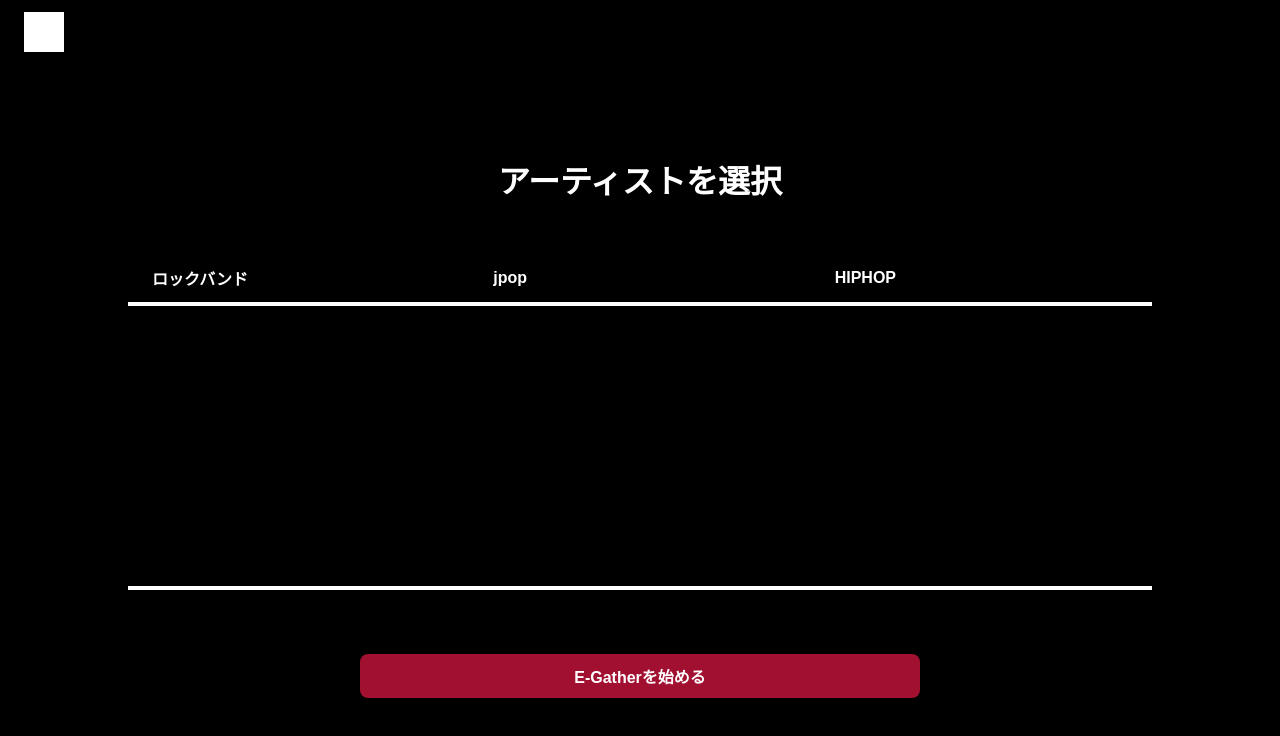
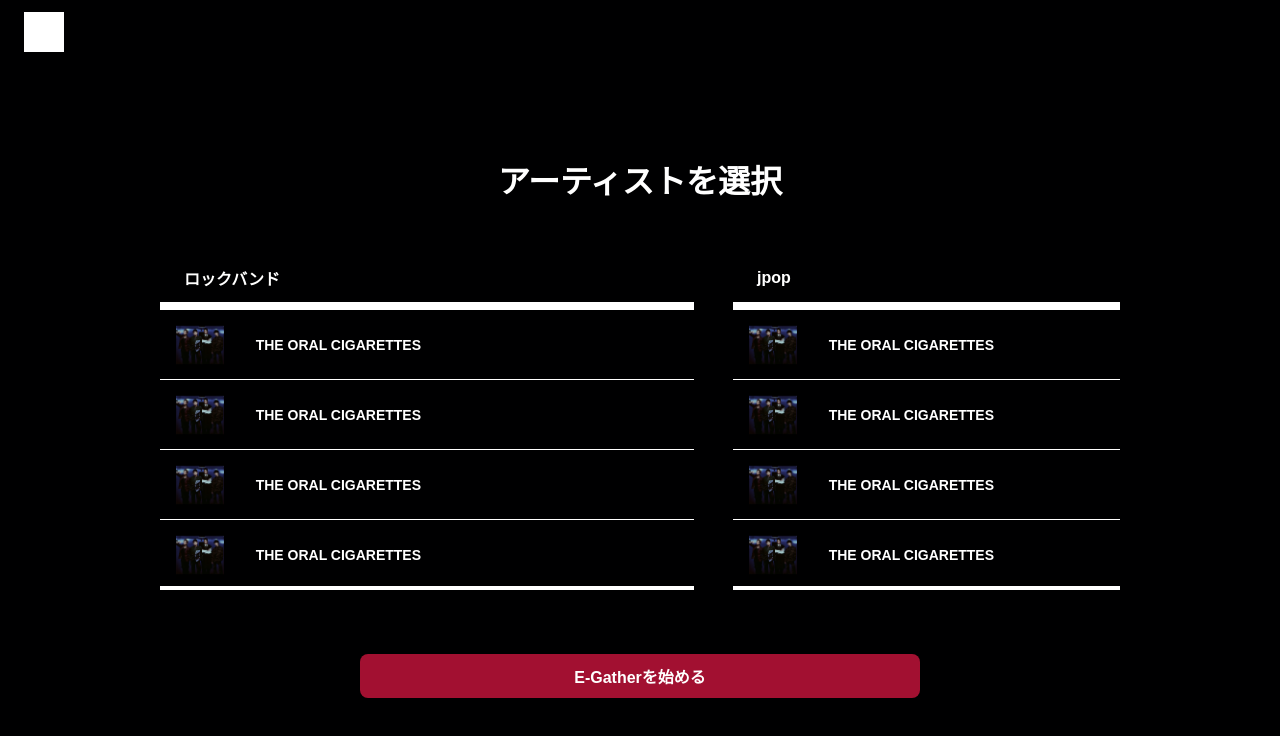
Before and after one commit to kidatakuya/e-gather, a React (Create React App) app: page /#/ArtistSelection in a window 1280 px wide. Shown: the top 736 px of the page. Built offline with nearby package versions, Linux system fonts and the light colour scheme.

Commit message:
Artist Selection page correction completed

```diff
--- a/src/components/ArtistSelection/ArtistSelectionForm.js
+++ b/src/components/ArtistSelection/ArtistSelectionForm.js
@@ -15,9 +15,9 @@
             <h1>アーティストを選択</h1>
             <form>
                 <ArtistCategoryWarp />
-                <Link className="sendBtn startBtn" to="/Home">E-Gatherを始める</Link>
                 {/* <button className="sendBtn loginBtn">E-Gatherを始める</button> */}
             </form>
+            <Link className="sendBtn startBtn" to="/Home">E-Gatherを始める</Link>
         </section>
 
     )
--- a/src/components/ArtistSelection/ArtistSelectionForm.scss
+++ b/src/components/ArtistSelection/ArtistSelectionForm.scss
@@ -1,7 +1,7 @@
 @import '../common/ress', '../common/_var','../common/_common';
 
 .artistSelectionForm{
-    width: 80%;
+    width: 75%;
     // height: 47rem;
     color: $white;
     font-size: 1.4rem;
@@ -14,10 +14,10 @@
     }
     form{
         width: 100%;
-
+        overflow-x: scroll;
         .artistSelectionWarp{
             // width: auto;
-            overflow-x: scroll;
+            // overflow-x: scroll;
             display: flex;
             justify-content: space-between;
             .artistWarp{
@@ -85,8 +85,7 @@
             }//artistWarp
         }
 
-
-
+    }//form
     .startBtn{
         display: block;
         margin: 0 auto;
@@ -96,7 +95,5 @@
         align-items: center;
     }
 
-    }//form
-
 
 }
--- a/src/components/ArtistSelection/ArtistWarp.js
+++ b/src/components/ArtistSelection/ArtistWarp.js
@@ -1,5 +1,6 @@
 // import './ArtistSelectionForm.scss';
-import React from "react";
+import React,{useEffect} from "react";
+import { Component } from "react";
 import { BrowserRouter as Router,Switch,Route,　Link } from "react-router-dom";
 
 
@@ -49,10 +50,11 @@
     let artistWarp = document.getElementsByClassName("artistWarp").length;
     let artistSelectionWarp = document.getElementById("artistSelectionWarp")
     let aswWidth = 560 * artistWarp;
-    console.log(aswWidth)
+
     const style ={
         width: aswWidth + "px"
     };
+
     const items = artistlists.map((artistlist) =>
         <label for={artistlist.artistId} className="itemWarp">
             <div className="itemWarp__img"></div>
@@ -60,13 +62,22 @@
             <input type="checkbox" id={artistlist.artistId} value={artistlist.artistId} />
         </label>
     );
+    useEffect(() => {
+        let artistWarp = document.getElementsByClassName("artistWarp").length;
+    let artistSelectionWarp = document.getElementById("artistSelectionWarp")
+    let aswWidth = 560 * artistWarp;
+            artistSelectionWarp.style.width=aswWidth + "px"
+
+    }, [])
 
     return (
-        <div className="artistWarp__list" style={style}>
+        <div className="artistWarp__list">
             {items}
         </div>
     )
 
 };
 
+
+
 export default ArtistWarp;
```
Lines whose indentation alone changed are shown as unchanged.
